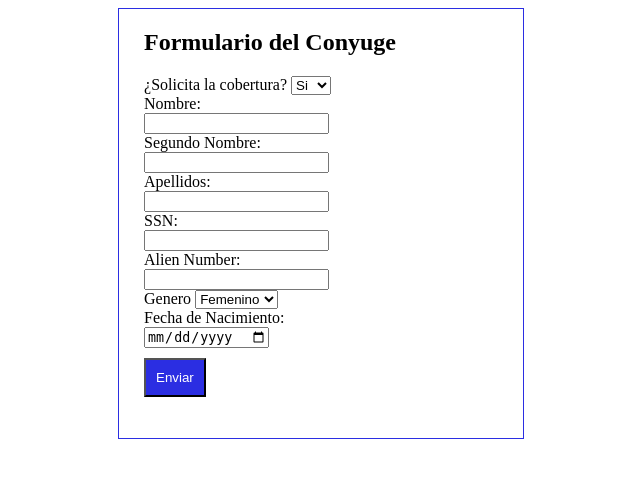
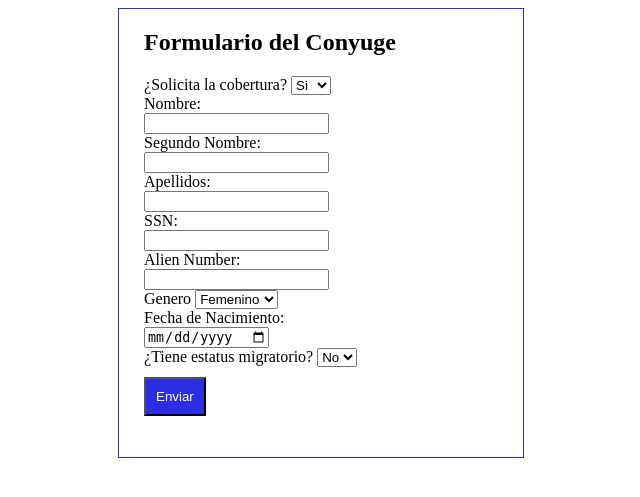
Before and after one commit to ArianaEsperanza19/CM, a PHP site: template Vistas/paneles/Formularios/formularioConyugal.php in a window 1280 px wide. Shown: the top 497 px of the page, without its empty margins (319-959 px from the left). Run offline with PHP 8.4, Linux system fonts and the light colour scheme; the template is opened without the code that fills it: most values are stand-ins (such as "Sample title", 1, 10 or a date in 2020); data that the repository does not hold is empty.

Commit message:
Modificar formulario de conyuge y dependiente para que se pueda incluir, edita y guardar el estatus migratorio

```diff
--- a/Modelos/Grupo.php
+++ b/Modelos/Grupo.php
@@ -61,7 +61,7 @@ $stmt->bindParam(':SSN', $datos['ssn']);
 $stmt->bindParam(':alien_number', $datos['alien_number']);
 $stmt->bindParam(':genero', $datos['genero']);
 $stmt->bindParam(':fecha_nacimiento', $datos['fecha_nacimiento']);
-$stmt->bindParam(':estatus_migratorio', $datos['estatus_migratorio'], PDO::PARAM_BOOL);
+$stmt->bindParam(':estatus_migratorio', $datos['estatus'], PDO::PARAM_BOOL);
 $stmt->bindParam(':relacion', $datos['relacion']);
         // Ejecutar la sentencia
         if ($stmt->execute()) {
@@ -132,7 +132,7 @@ $stmt->bindParam(':relacion', $datos['relacion']);
         $stmt->bindParam(':alien_number', $datos['alien_number']);
         $stmt->bindParam(':genero', $datos['genero']);
         $stmt->bindParam(':fecha_nacimiento', $datos['fecha_nacimiento']);
-        $stmt->bindParam(':estatus_migratorio', $datos['estatus_migratorio'], PDO::PARAM_BOOL);
+        $stmt->bindParam(':estatus_migratorio', $datos['estatus'], PDO::PARAM_BOOL);
         $stmt->bindParam(':relacion', $datos['relacion']);
 
         // Ejecutar la sentencia
--- a/Vistas/paneles/Formularios/formularioConyugal.php
+++ b/Vistas/paneles/Formularios/formularioConyugal.php
@@ -38,6 +38,7 @@ if(isset($conyugue) == 1){
         $genero = $dato['genero'];
         $fecha_nacimiento = $dato['fecha_nacimiento'];
         $seguro = $dato['en_poliza'];
+        $estatus = $dato['estatus_migratorio'];
     }
     # id del conyugue a editar
     $redireccion = "?controller=Cliente&action=Editar&cliente=$id&conyugue=1";
@@ -85,10 +86,14 @@ if(isset($conyugue) == 1){
     </select><br>
     <input type='hidden' id='relacion' name='relacion' value='Conyuge'>
     <label for='fecha_nacimiento'>Fecha de Nacimiento:</label> <br>
-    <input value='$fecha_nacimiento' type='date' id='fecha_nacimiento' name='fecha_nacimiento'> <br>
-    <button type='submit' class='boton'>Enviar</button>
-</form></div></div>
-";
+    <input value='$fecha_nacimiento' type='date' id='fecha_nacimiento' name='fecha_nacimiento'> <br>";
+
+echo "<label for='actualizado'>¿Tiene estatus migratorio? </label>
+<select id='estatus' name='estatus'>";
+    if ($estatus == "0"){echo "<option value='0' selected>No</option>"; echo "<option value='1'>Sí</option>";}
+    if ($estatus == "1"){echo "<option value='1' selected>Sí</option>"; echo "<option value='0'>No</option>";}
+echo "</select><br><button type='submit' class='boton'>Enviar</button>
+</form></div></div>";
 }else{
 
     # Agregar conyugue
@@ -119,6 +124,11 @@ if(isset($conyugue) == 1){
 <input type='hidden' id='relacion' name='relacion' value='Conyuge'>
     <label for='fecha_nacimiento'>Fecha de Nacimiento:</label> <br>
     <input type='date' id='fecha_nacimiento' name='fecha_nacimiento'> <br>
+    <label for='estatus'>¿Tiene estatus migratorio? </label>
+    <select id='estatus' name='estatus'>
+        <option value='0' selected>No</option>
+        <option value='1'>Sí</option>
+    </select><br>
     <button type='submit' class='boton'>Enviar</button>
 </form></div></div>
 ";
--- a/Vistas/paneles/Formularios/nuevo_titular.php
+++ b/Vistas/paneles/Formularios/nuevo_titular.php
@@ -104,7 +104,6 @@ foreach($opciones as $opcion){
     }
 }
 echo "</select><br>";
-    //<input value='$empresa' type='text' id='empresa' name='empresa' maxlength='50'><br>
     echo "<label for='notas'>Notas:</label><br>
     <textarea value='$notas' id='notas' name='notas' maxlength='200'></textarea><br>
 <label for='fiscal'>¿Hizo una declaración fiscal? </label>
```
Also changed, not shown: Vistas/paneles/Formularios/formularioDepende.php (+11 -0 lines).
